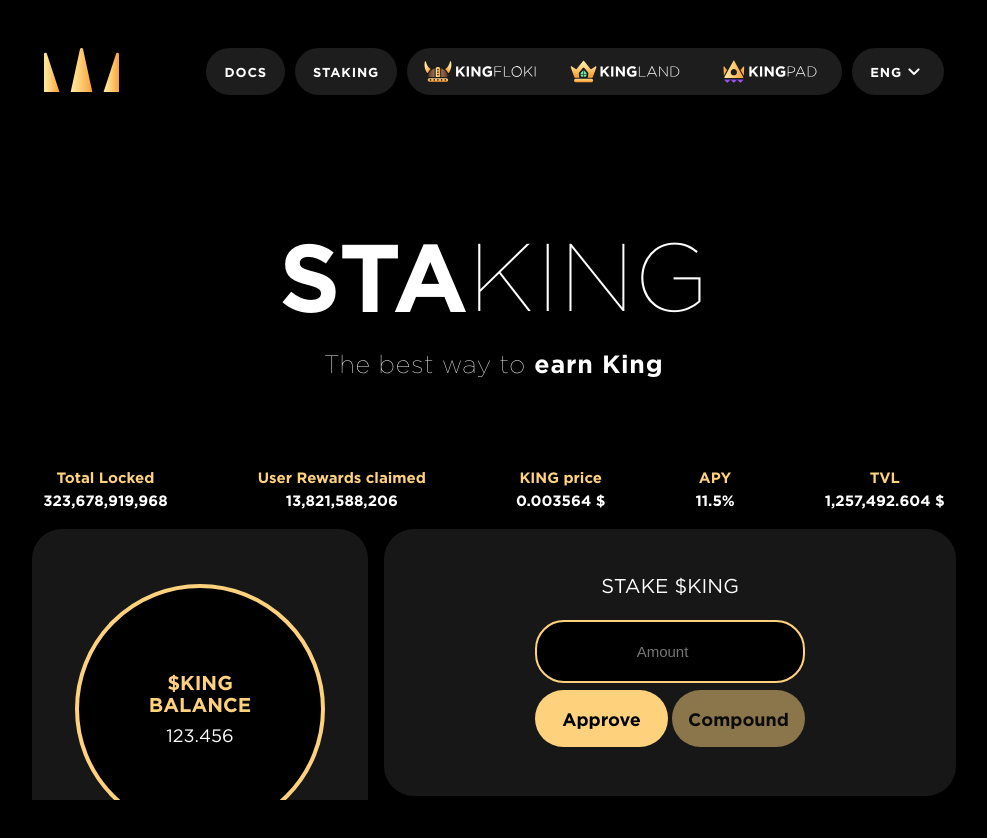
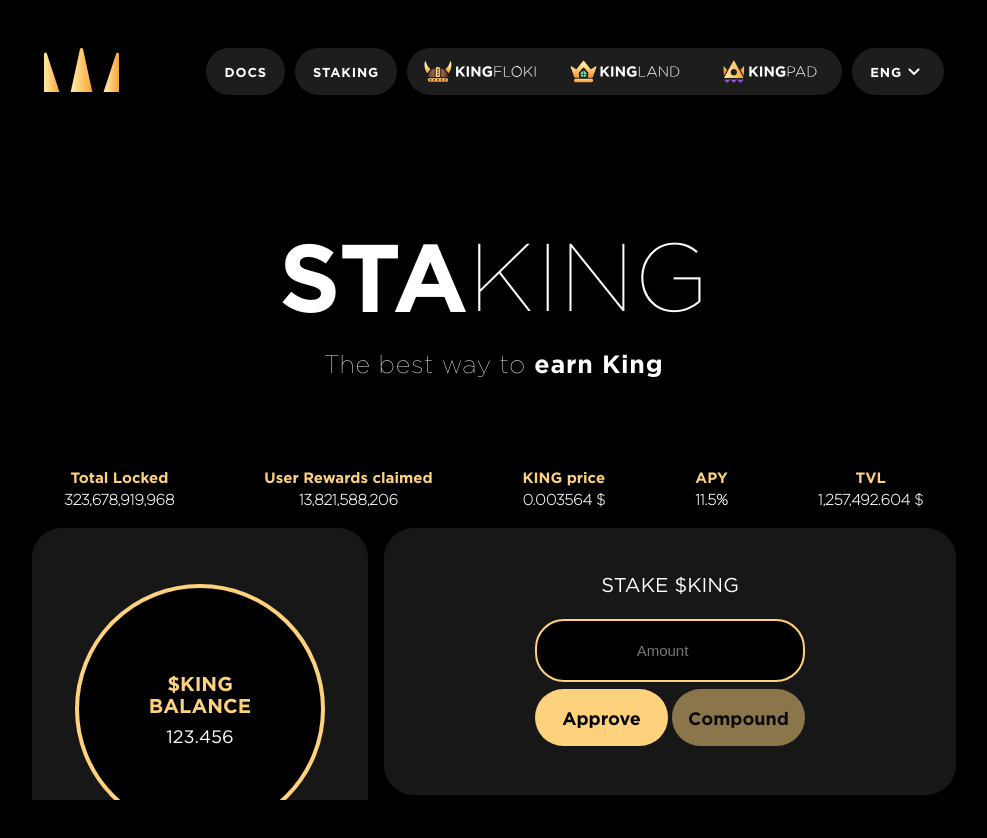
Before and after one commit to copyninja1004/King-Finance, a React (Create React App) app: page /staking in a window 1280 px wide. Shown: the top 838 px of the page, without its empty margins (146-1133 px from the left). Built offline with nearby package versions, Linux system fonts and the light colour scheme.

Commit message:
text font is changed

```diff
--- a/src/components/page-elements/staking/staking-status.tsx
+++ b/src/components/page-elements/staking/staking-status.tsx
@@ -83,7 +83,8 @@ const StatusTitle = styled.div<StatusTitleProps>`
 
 const StatusValue = styled.div`
   font-size: 15px;
-  font-family: 'gotham-bold';
+  font-family: 'gotham-thin';
+  font-weight: 800;
   @media screen and (max-width: 450px) {
     font-size: 13px;
   }
```
